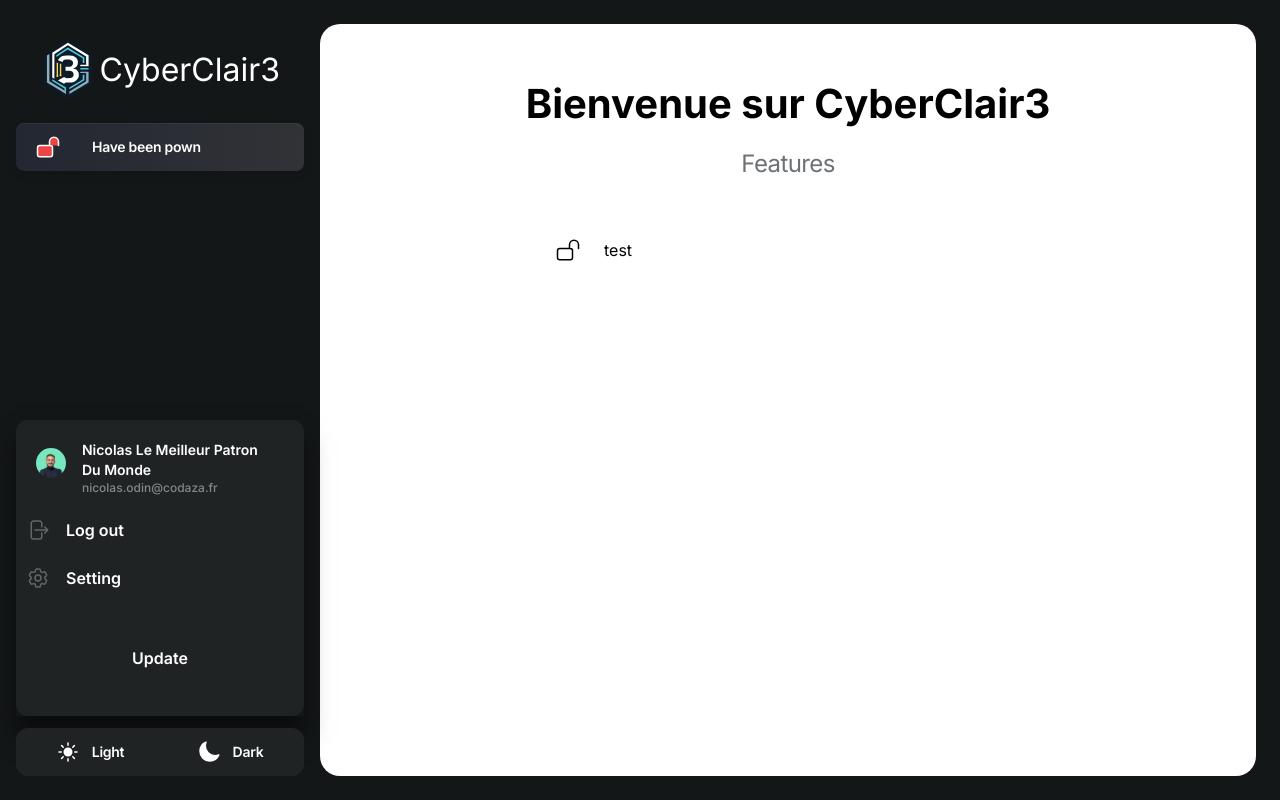
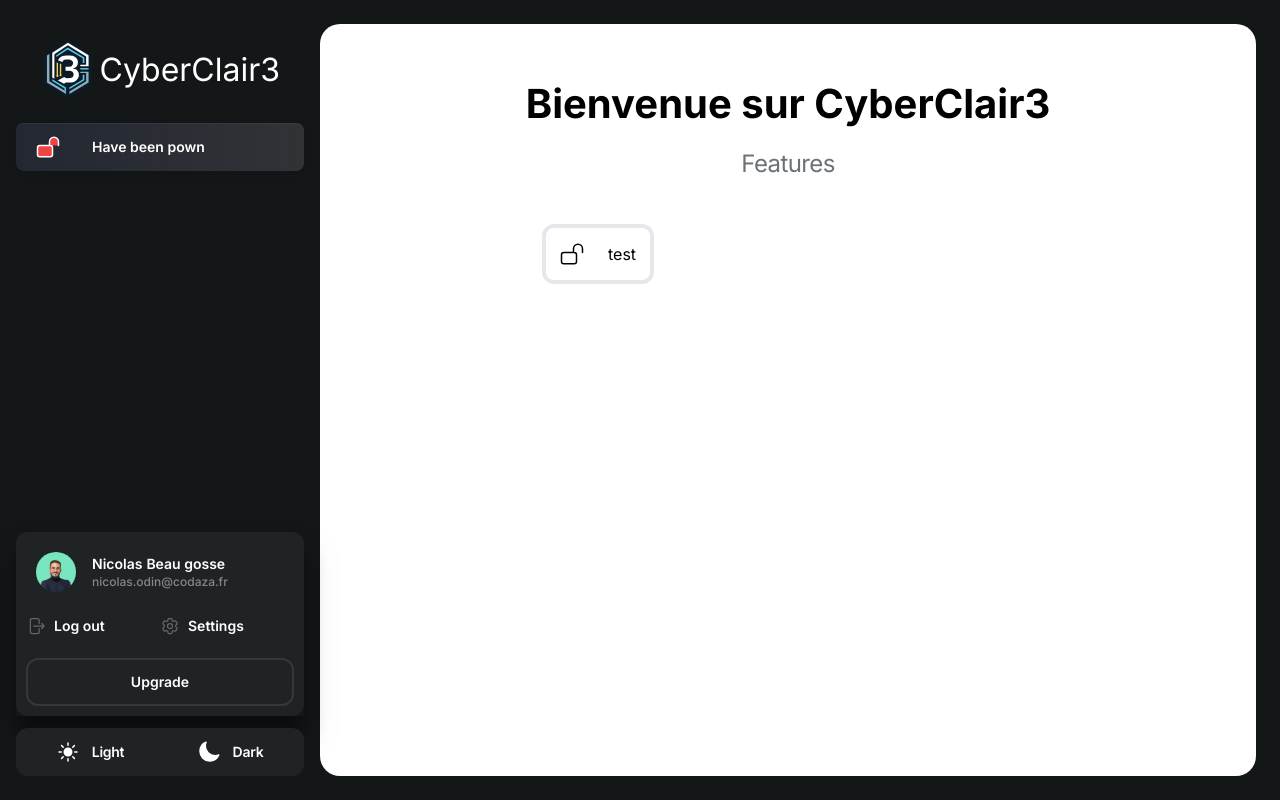
Before and after one commit to VinceS42/cyberclair3, a Next.js app: page /dashboard in a window 1280 px wide. Built offline with nearby package versions, Linux system fonts and the light colour scheme.

Commit message:
[Cyber1] FIX: ajout CardAccount + BtnUpgrade + fix layout dashboard

```diff
--- /dev/null
+++ b/app/components/dashboard/Sidebar/BtnUpgrade/index.tsx
@@ -0,0 +1,13 @@
+type Props = {
+    isPremium: boolean
+}
+
+export default function BtnUpgrade({ isPremium = false }: Readonly<Props>) {
+    return (
+        isPremium && (
+            <button className="w-full text-sm text-center mt-2 h-12 px-0.5 font-semibold border-2 border-[#343839] rounded-xl hover:bg-[#343839] transition duration-300 ease-in-out">
+                {isPremium && "Upgrade"}
+            </button>
+        )
+    )
+}
--- /dev/null
+++ b/app/components/dashboard/Sidebar/CardAccount/index.tsx
@@ -0,0 +1,61 @@
+import Image from "next/image"
+import {
+    ArrowRightStartOnRectangleIcon,
+    Cog6ToothIcon,
+} from "@heroicons/react/24/outline"
+
+import BtnUpgrade from "../BtnUpgrade"
+
+type Props = {
+    avatar: string
+    firstName: string
+    lastName: string
+    email: string
+    isPremium: boolean
+}
+
+export default function CardAccount({
+    avatar,
+    firstName,
+    lastName,
+    email,
+    isPremium,
+}: Readonly<Props>) {
+    return (
+        <div className="mb-3 shadow-[0_1.25rem_1.5rem_0_rgba(0,0,0,0.5)]">
+            <div className="p-2.5 bg-[#202324] rounded-xl">
+                <div className="text-white flex items-center px-2.5 py-2.5 pb-4.5">
+                    <div className="relative w-10 h-10">
+                        <Image
+                            src={avatar}
+                            alt="Nicol le beaugoss"
+                            className="rounded-full object-cover"
+                            layout="fill"
+                        />
+                    </div>
+                    <div className="ml-4 mr-4">
+                        <div className="flex flex-row gap-x-1 font-semibold text-sm">
+                            <span>{firstName}</span>
+                            <span>{lastName}</span>
+                        </div>
+                        <div></div>
+                        <div className="font-medium text-xs text-[#e8ecef]/[.5]">
+                            <span>{email}</span>
+                        </div>
+                    </div>
+                </div>
+                <div className="flex flex-row">
+                    <button className="flex gap-x-2 items-center w-full h-12 font-semibold transition-colors hover:text-[#0084ff] text-sm">
+                        <ArrowRightStartOnRectangleIcon className="h-5 w-5 opacity-30" />
+                        <span>Log out</span>
+                    </button>
+                    <button className="flex gap-x-2 items-center w-full h-12 font-semibold transition-colors hover:text-[#0084ff] text-sm">
+                        <Cog6ToothIcon className="h-5 w-5 opacity-30" />
+                        <span>Settings</span>
+                    </button>
+                </div>
+                <BtnUpgrade isPremium={isPremium} />
+            </div>
+        </div>
+    )
+}
--- a/app/dashboard/layout.tsx
+++ b/app/dashboard/layout.tsx
@@ -1,36 +1,40 @@
-import type { Metadata } from "next";
-import { Inter } from "next/font/google";
-import "../globals.css";
-import logo from "../../public/assets/img/logo.svg";
-import {
-    ArrowRightStartOnRectangleIcon,
-    Cog6ToothIcon,
-    MoonIcon,
-    ChatBubbleBottomCenterTextIcon,
-    LockOpenIcon,
-} from "@heroicons/react/24/outline";
-import { SunIcon } from "@heroicons/react/24/solid";
-import nico from "../../public/assets/img/Nico.png";
-import Image from "next/image";
+import type { Metadata } from "next"
+import { Inter } from "next/font/google"
+import Image from "next/image"
+import { SunIcon } from "@heroicons/react/24/solid"
+import { MoonIcon, LockOpenIcon } from "@heroicons/react/24/outline"
+import Link from "next/link"
 
-const inter = Inter({ subsets: ["latin"] });
+import logo from "../../public/assets/img/logo.svg"
+import nico from "../../public/assets/img/Nico.png"
+import CardAccount from "../components/dashboard/Sidebar/CardAccount"
+
+const inter = Inter({ subsets: ["latin"] })
 
 export const metadata: Metadata = {
     title: "Dashboard",
     description: "A voir avec Nicolas",
-};
+}
+
+const fakeUserData = {
+    id: 1,
+    firstName: "Nicolas",
+    lastName: "Beau gosse",
+    email: "nicolas.odin@codaza.fr",
+    isPremium: true,
+}
 
 export default function RootLayout({
     children,
-}: {
-    children: React.ReactNode;
-}) {
+}: Readonly<{
+    children: React.ReactNode
+}>) {
     return (
         <main className="pr-6 max-md:p-0 bg-background max-md:overflow-hidden pl-80 max-xl:pl-24 max-md:pl-0">
             <div className="fixed z-20 top-0 left-0 bottom-0 flex flex-col pt-10 px-4 max-md:invisible max-md:opacity-0 max-md:transition-opacity w-80 pb-58">
                 <div className="flex items-center h-30 pl-7 pr-6 pb-6">
-                    <a
-                        href="/"
+                    <Link
+                        href="/dashboard"
                         className="flex justify-center items-center flex-row gap-x-2"
                     >
                         <div>
@@ -42,57 +46,31 @@ export default function RootLayout({
                             />
                         </div>
                         <h1 className="text-white text-">CyberClair3</h1>
-                    </a>
+                    </Link>
                 </div>
                 <div>
-                    <a className="flex items-center h-12 text-sm tracking-[-.02em] font-semibold rounded-lg transition-colors hover:text-n-1 text-n-1 bg-gradient-to-l from-[#323337] to-[rgba(70,79,111,0.3)] shadow-[inset_0px_0.0625rem_0_rgba(255,255,255,0.05),0_0.25rem_0.5rem_0_rgba(0,0,0,0.1)] px-5">
+                    <button className="flex w-full items-center h-12 text-sm font-semibold rounded-lg transition-colors hover:text-n-1 bg-gradient-to-l from-[#323337] to-[rgba(70,79,111,0.3)] shadow-[inset_0px_0.0625rem_0_rgba(255,255,255,0.05),0_0.25rem_0.5rem_0_rgba(0,0,0,0.1)] px-5">
                         <LockOpenIcon className="mr-3 h-6 w-6 stroke-white fill-red-500" />
                         <p className="ml-5 text-white">Have been pown</p>
-                    </a>
+                    </button>
                     <button></button>
                 </div>
-                <div className=" absolute text-white left-0 bottom-0 right-0 pb-6 px-4 before:left-0 before:right-0 before:bottom-full before:h-10 before:bg-gradient-to-t before:from-[#131617] before:to-[#131617] before:pointer-events-none max-md:px-3">
-                    <div className="mb-3 shadow-[0_1.25rem_1.5rem_0_rgba(0,0,0,0.5)]">
-                        <div className="p-2.5 bg-[#202324] rounded-xl">
-                            <div className="text-white flex items-center px-2.5 py-2.5 pb-4.5">
-                                <div className="relative w-10 h-10">
-                                    <Image
-                                        src={nico}
-                                        alt="Nicol le beaugoss"
-                                        className="rounded-full object-cover"
-                                    />
-                                </div>
-                                <div className="ml-4 mr-4">
-                                    <div className="font-semibold text-sm">
-                                        Nicolas Le Meilleur Patron Du Monde
-                                    </div>
-                                    <div></div>
-                                    <div className="font-medium text-xs text-[#e8ecef]/[.5]">
-                                        nicolas.odin@codaza.fr
-                                    </div>
-                                </div>
-                            </div>
-                            <button className="group flex items-center w-full h-12 font-semibold transition-colors hover:text-[#0084ff]">
-                                <ArrowRightStartOnRectangleIcon className=" inline-block mr-4 fill-n-4 h-6 w-6 opacity-30" />
-                                Log out
-                            </button>
-                            <button className="group flex items-center w-full h-12 font-semibold transition-colors hover:text-[#0084ff]">
-                                <Cog6ToothIcon className="inline-block mr-4 fill-n-4 h-6 w-6 opacity-30" />
-                                Setting
-                            </button>
-                            <div className="inline-flex justify-center items-center w-full mt-2 h-24 px-0.5 font-semibold leading-normal border-2 border-[#343839]">
-                                Update
-                            </div>
-                        </div>
-                    </div>
+                <div className="absolute text-white left-0 bottom-0 right-0 pb-6 px-4 before:left-0 before:right-0 before:bottom-full before:h-10 before:bg-gradient-to-t before:from-[#131617] before:to-[#131617] before:pointer-events-none max-md:px-3">
+                    <CardAccount
+                        avatar={nico.src}
+                        firstName={fakeUserData.firstName}
+                        lastName={fakeUserData.lastName}
+                        email={fakeUserData.email}
+                        isPremium={fakeUserData.isPremium}
+                    />
                     <div className="relative flex w-full p-1 bg-[#202324] rounded-xl before:absolute before:left-1 before:top-1 before:bottom-1 before:w-[calc(50%-0.25rem)] before:bg-n-7 before:rounded-[0.625rem] before:transition-all false">
                         <button className="relative z-1 group flex justify-center items-center h-10 basis-1/2 text-sm tracking-[-.02em] font-semibold transition-colors hover:text-n-1 text-n-1">
                             <SunIcon className="h-6 w-6 mr-3 fill-white" />
-                            Light
+                            <span>Light</span>
                         </button>
                         <button className="relative z-1 group flex justify-center items-center h-10 basis-1/2 text-sm tracking-[-.02em] font-semibold transition-colors hover:text-n-1 text-n-1">
                             <MoonIcon className="h-6 w-6 mr-3 fill-white" />
-                            Dark
+                            <span>Dark</span>
                         </button>
                     </div>
                 </div>
@@ -109,19 +87,16 @@ export default function RootLayout({
                             </div>
                         </div>
                         <div className="max-w-[30.75rem] mx-auto">
-                            <a
-                                href="#"
-                                className="group flex items-center mb-5 p-3.5 border-4 rounded-xl h6 transition-all hover:border-transparent hover:shadow-[0_0_1rem_0.25rem_rgba(0,0,0,0.04),0px_2rem_1.5rem_-1rem_rgba(0,0,0,0.12)] last:mb-0 2xl:p-2.5 lg:p-3.5 dark:border-n-5 dark:hover:border-n-7 dark:hover:bg-n-7"
-                            >
+                            <button className="group flex items-center mb-5 p-3.5 border-4 rounded-xl h6 transition-all hover:border-transparent hover:shadow-[0_0_1rem_0.25rem_rgba(0,0,0,0.04),0px_2rem_1.5rem_-1rem_rgba(0,0,0,0.12)] last:mb-0 2xl:p-2.5 lg:p-3.5 dark:border-n-5 dark:hover:border-n-7 dark:hover:bg-n-7">
                                 <div className="relative flex justify-center items-center w-15 h-15 mr-6">
                                     <LockOpenIcon className="inline-block w-6 h-6 relative z-1" />
                                 </div>
-                                test
-                            </a>
+                                <span>test</span>
+                            </button>
                         </div>
                     </div>
                 </div>
             </div>
         </main>
-    );
+    )
 }
```
Also changed, not shown: 1 other file (tests, documents, lock files or other folders).
